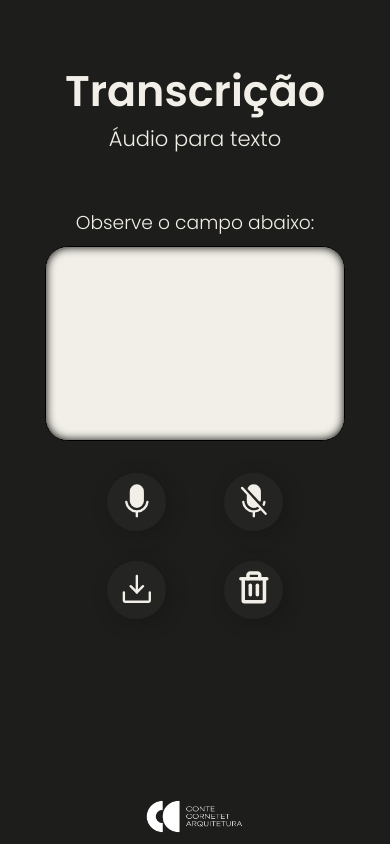
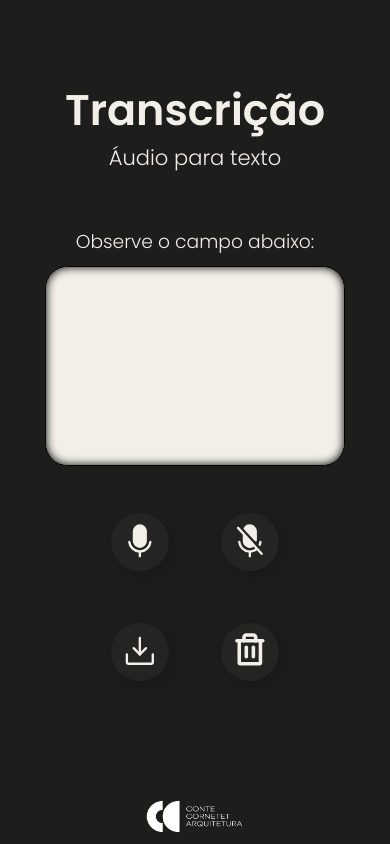
Before and after one commit to glauber2k2/voicetotext, a Next.js app: page / in a window 390 px wide. Built offline with nearby package versions, Linux system fonts and the light colour scheme.

Commit message:
fix responsive

```diff
--- a/src/styles/Home.module.css
+++ b/src/styles/Home.module.css
@@ -83,9 +83,9 @@
 
 @media (max-width: 768px) {
   .container {
-    padding: 15% 2.8rem 2% 2.8rem;
+    padding: 20% 2.8rem 2% 2.8rem;
     width: 100%;
-    height: 100vh;
+    min-height: 100vh;
   }
 
   .container h1 {
@@ -104,11 +104,10 @@
 
   .container textarea {
     width: 100%;
-    height: 25%;
+    min-height: 12.5rem;
   }
 
   .buttons {
-    gap: 25% 25%;
     flex-wrap: wrap;
   }
 
@@ -116,6 +115,7 @@
   .buttons button.noRec {
     width: 15vw;
     height: 15vw;
+    margin: 5%;
   }
 
   .buttons svg {
```
